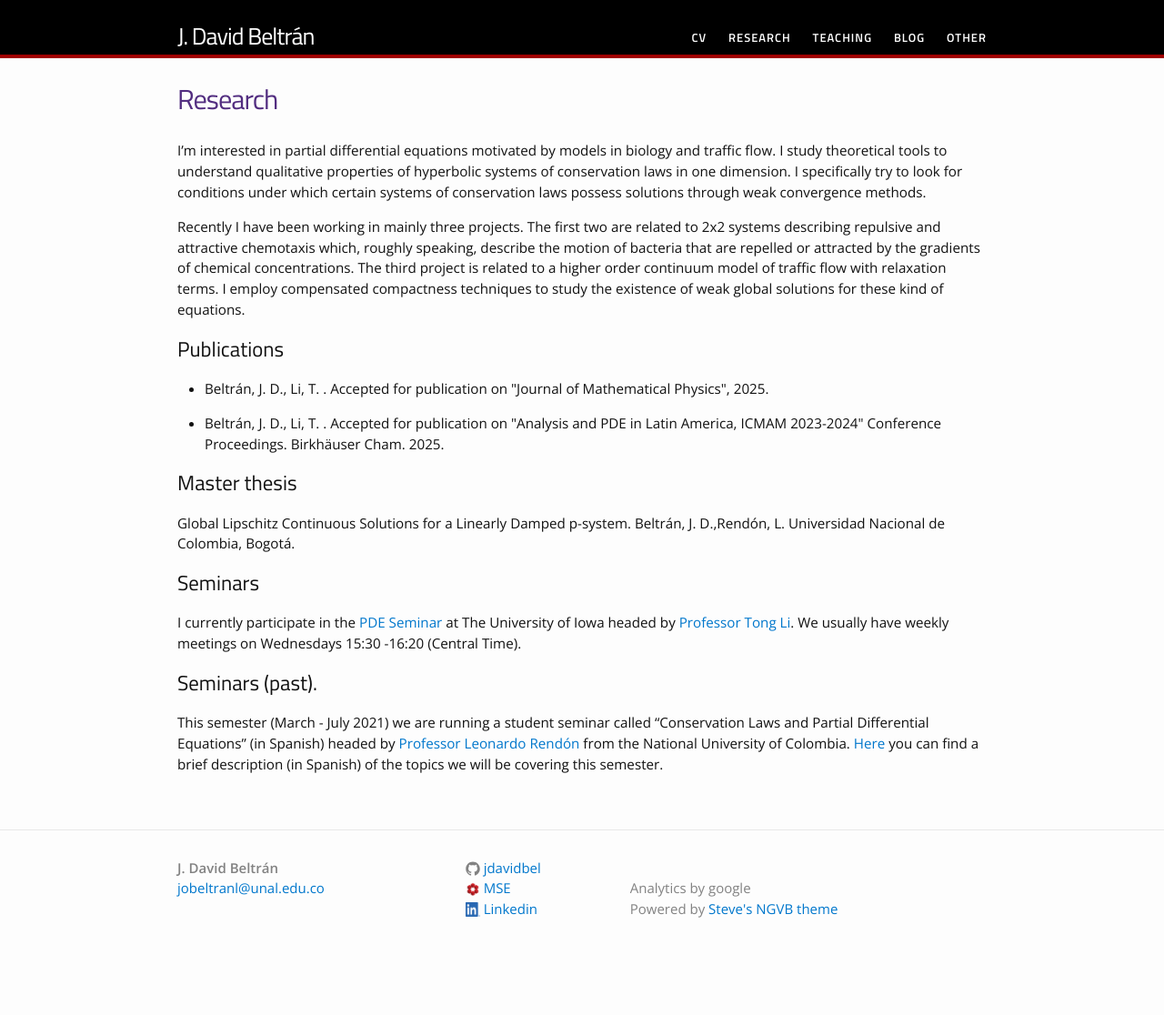
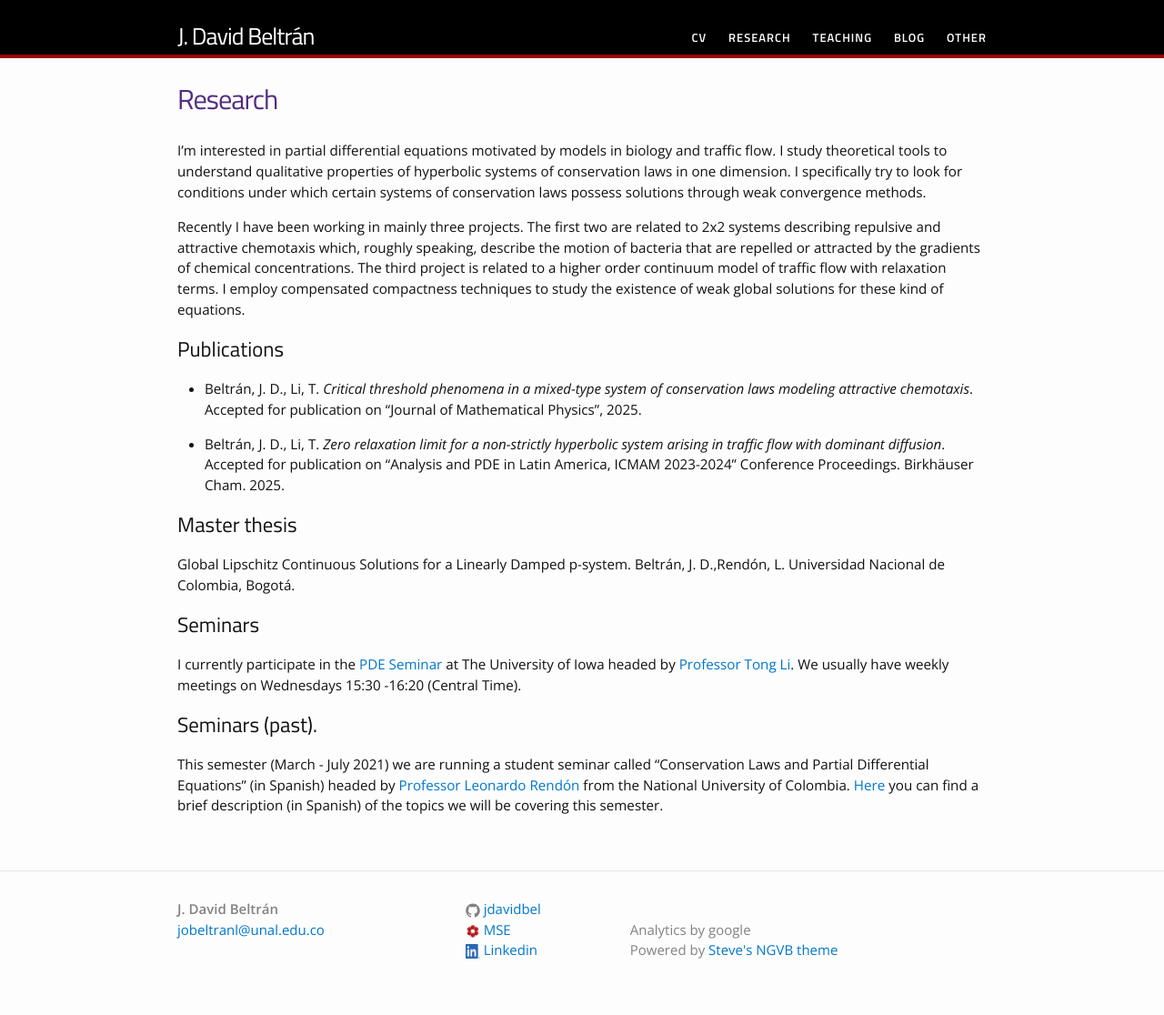
Before and after one commit to jdavidbel/jdavidbel.github.io, a Jekyll site: the page built from research.md, in a window 1280 px wide. Shown: the whole page at 91% size. Built offline with Jekyll 4.4.1, drawn with Linux system fonts in a browser that asks for light colours; before the commit the page ends 1070 px from its top, so only the background shows below that.

Commit message:
Update research.md
asd

```diff
--- a/research.md
+++ b/research.md
@@ -39,9 +39,9 @@ Recently I have been working in mainly three projects. The first two are related
 
 ## Publications
 
-- Beltrán, J. D., Li, T. <Critical threshold phenomena in a mixed-type system of conservation laws modeling attractive chemotaxis>. Accepted for publication on "Journal of Mathematical Physics", 2025.
+- Beltrán, J. D., Li, T. <em>Critical threshold phenomena in a mixed-type system of conservation laws modeling attractive chemotaxis</em>. Accepted for publication on "Journal of Mathematical Physics", 2025.
 
-- Beltrán, J. D., Li, T. <Zero relaxation limit for a non-strictly hyperbolic system arising in traffic flow with dominant diffusion>. Accepted for publication on "Analysis and PDE in Latin America, ICMAM 2023-2024" Conference Proceedings. Birkhäuser Cham. 2025.
+- Beltrán, J. D., Li, T. <em>Zero relaxation limit for a non-strictly hyperbolic system arising in traffic flow with dominant diffusion</em>. Accepted for publication on "Analysis and PDE in Latin America, ICMAM 2023-2024" Conference Proceedings. Birkhäuser Cham. 2025.
 
 ## Master thesis
 Global Lipschitz Continuous Solutions for a Linearly Damped p-system. Beltrán, J. D.,Rendón, L. Universidad Nacional de Colombia, Bogotá.
```
